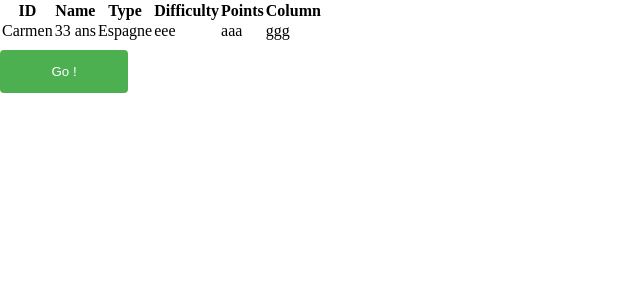
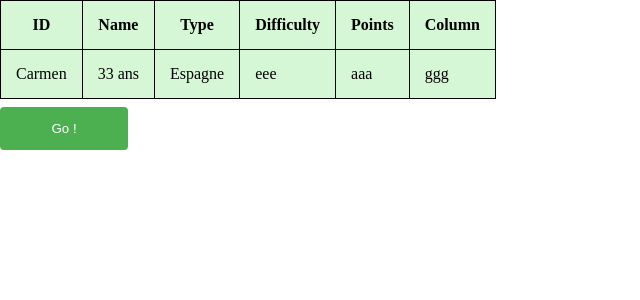
Before and after one commit to Reng-Deng-DenG/fuzzme, a PHP site: page /fuzzme/admin/challenges.php in a window 1280 px wide. Shown: the top 300 px of the page, without its empty margins (0-640 px from the left). Run offline with PHP 8.4, Linux system fonts and the light colour scheme.

Commit message:
Update body.css

```diff
--- a/css/body.css
+++ b/css/body.css
@@ -67,3 +67,13 @@ input[name=sujet] {
 form {
 	font-family: monospace;
 }
+/*Classement*/
+table {
+    border-collapse: collapse;
+}
+td, th {
+    border: 1px solid #000;
+    background-color: #d5f7d5;
+    padding: 15px;
+    margin-bottom: 10px;
+}
```
